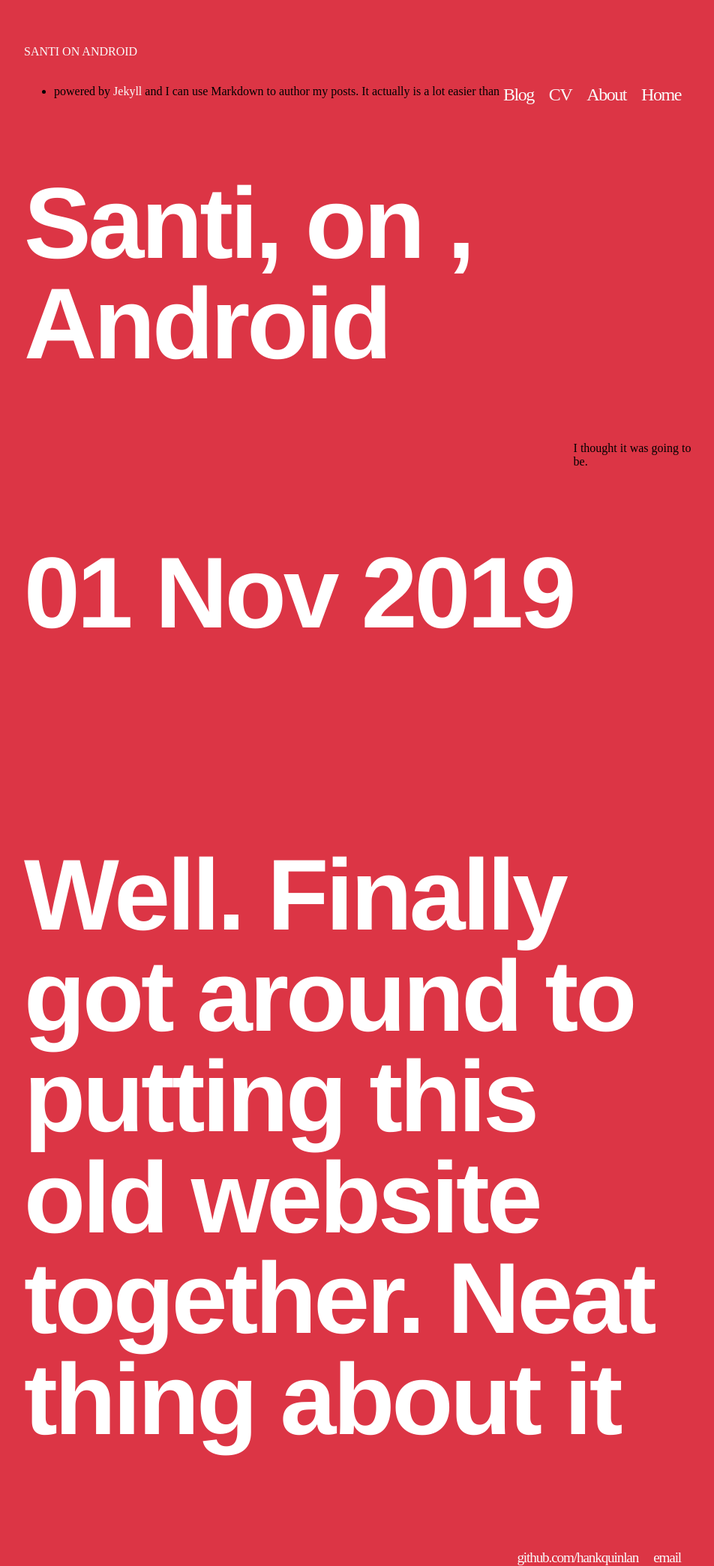
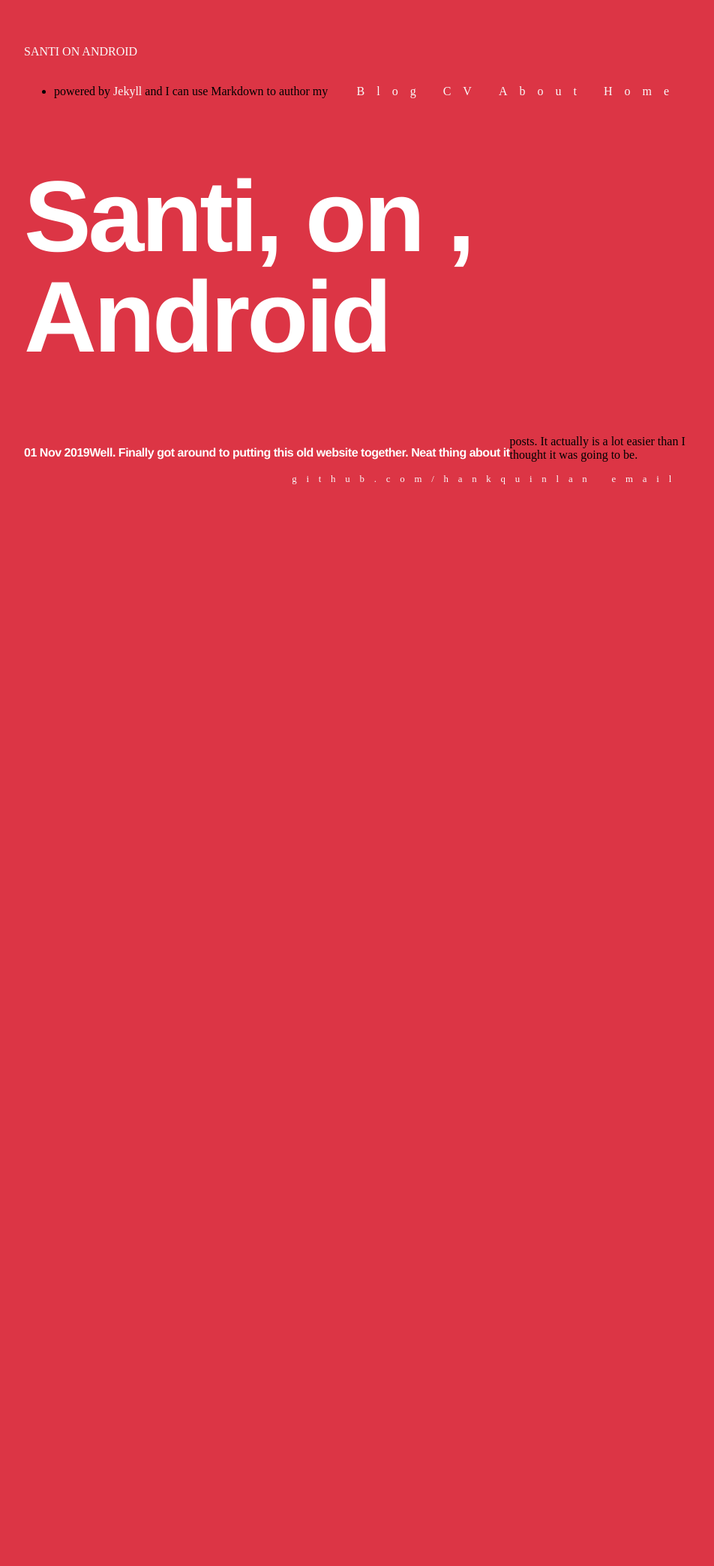
Before and after one commit to SantiOnAndroid/SantiOnAndroid.github.io, a Jekyll site: the page built from _posts/2019-11-01-santi-on-android-launched.md, in a window 1280 px wide. Shown: the whole page at 75% size, without its empty margins (160-1112 px from the left). Built offline with Jekyll 4.4.1, drawn with Linux system fonts in a browser that asks for light colours; some web fonts are replaced; after the commit the page ends 900 px from its top, so only the background shows below that.

Commit message:
modificant titolj

```diff
--- a/css/main.css
+++ b/css/main.css
@@ -32,8 +32,8 @@ nav ul li, footer ul li {
     float: right;
     fill: #ffffff;
     background: inherit;
-    font-size: 1.5em;
-    letter-spacing: -.06em;
+    font-size: 1em;
+    letter-spacing: 1em;
 }
 a {
     text-decoration: none;
@@ -53,14 +53,16 @@ h1 {
     clear: left;
 }
 p {
-    font-size: 8.4em;
+    font-size: 100%;
     font-family: "Neue Einstellung",Helvetica Neue, Helvetica, Arial, sans-serif;
     color: #fff;
+    text-align: left;
     font-weight: 800;
     letter-spacing: -.03em;
     line-height: 1em;
     float:left;
-    clear: left;
+    vertical-align: baseline;
+
 }
 footer {
     border-top: 1px solid inherit;
```
